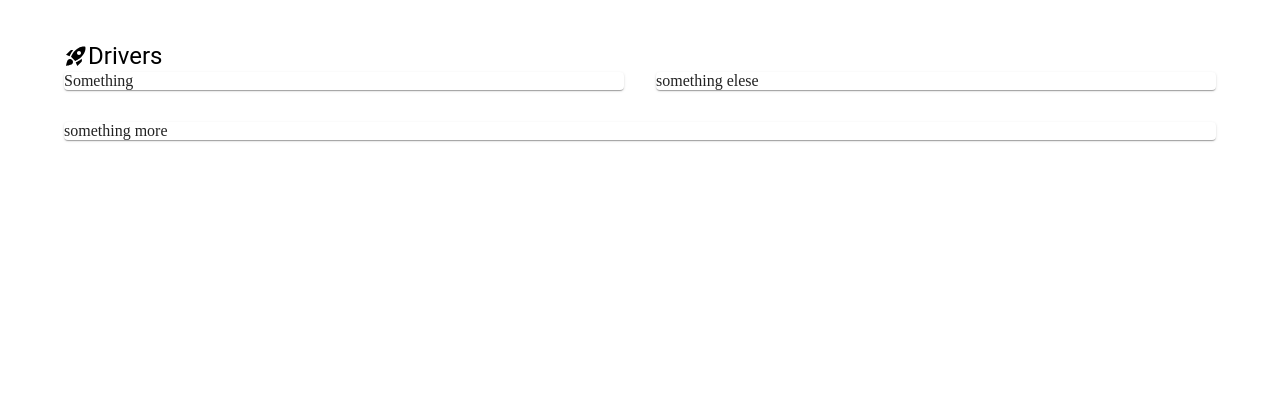
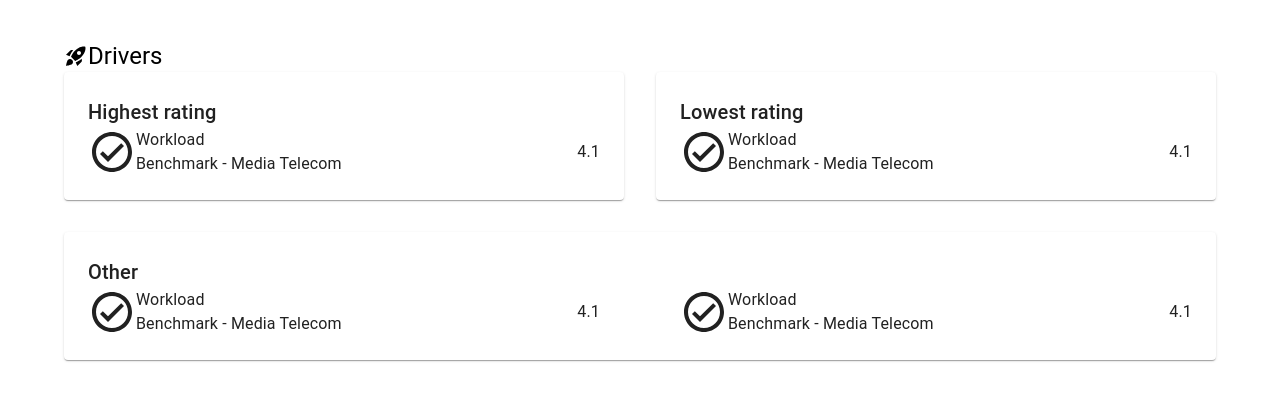
Before and after one commit to wirob/assignment-eletive, a React (Vite) app in the folder client/: page / in a window 1280 px wide. Shown: the top 400 px of the page. Built offline with nearby package versions, Linux system fonts and the light colour scheme; no server answers; the HTML template or start-up script is replaced by a standard one.

Commit message:
WIP drivers

```diff
--- a/client/src/App.tsx
+++ b/client/src/App.tsx
@@ -1,6 +1,45 @@
-import { Box, Grid, Paper, Typography } from '@mui/material'
-import RocketLaunchIcon from '@mui/icons-material/RocketLaunch'
+import {
+  Box,
+  Grid,
+  Paper,
+  Typography,
+  useMediaQuery,
+  useTheme,
+} from '@mui/material'
+import { CheckCircleOutlined, RocketLaunch } from '@mui/icons-material'
 import { useEffect, useState } from 'react'
+
+type ContainerProps = {
+  title: string
+}
+
+function Container(props: ContainerProps) {
+  const { title } = props
+
+  return (
+    <Grid item xs={12} md={6}>
+      <Paper sx={{ padding: (theme) => theme.spacing(3) }}>
+        <Typography variant="h6">{title}</Typography>
+        <Driver />
+      </Paper>
+    </Grid>
+  )
+}
+
+function Driver() {
+  return (
+    <Box display="flex" justifyContent="space-between" alignItems="center">
+      <Box display="flex">
+        <CheckCircleOutlined sx={{ fontSize: 48 }} />
+        <Box>
+          <Typography>Workload</Typography>
+          <Typography>Benchmark - Media Telecom</Typography>
+        </Box>
+      </Box>
+      <Typography>4.1</Typography>
+    </Box>
+  )
+}
 
 function App() {
   const [state, setState] = useState(null)
@@ -17,6 +56,9 @@ function App() {
       })
   }, [state])
 
+  const theme = useTheme()
+  const isMedium = useMediaQuery(theme.breakpoints.up('md'))
+
   return (
     <Box
       sx={{
@@ -28,18 +70,26 @@ function App() {
     >
       <Box sx={{ height: '90%', width: '90%' }}>
         <Box sx={{ display: 'flex', alignItems: 'center' }}>
-          <RocketLaunchIcon fontSize="medium" />
+          <RocketLaunch fontSize="medium" />
           <Typography variant="h5">Drivers</Typography>
         </Box>
         <Grid container spacing={4}>
-          <Grid item xs={12} md={6}>
-            <Paper>Something</Paper>
-          </Grid>
-          <Grid item xs={12} md={6}>
-            <Paper>something elese</Paper>
-          </Grid>
+          <Container title="Highest rating" />
+          <Container title="Lowest rating" />
           <Grid item xs={12}>
-            <Paper>something more</Paper>
+            <Paper sx={{ padding: (theme) => theme.spacing(3) }}>
+              <Typography variant="h6">Other</Typography>
+              <Grid container spacing={isMedium ? 10 : 0}>
+                <Grid item xs={12} md={6}>
+                  <Driver />
+                </Grid>
+                <Grid item xs={12} md={6}>
+                  <Grid item>
+                    <Driver />
+                  </Grid>
+                </Grid>
+              </Grid>
+            </Paper>
           </Grid>
         </Grid>
       </Box>
```
